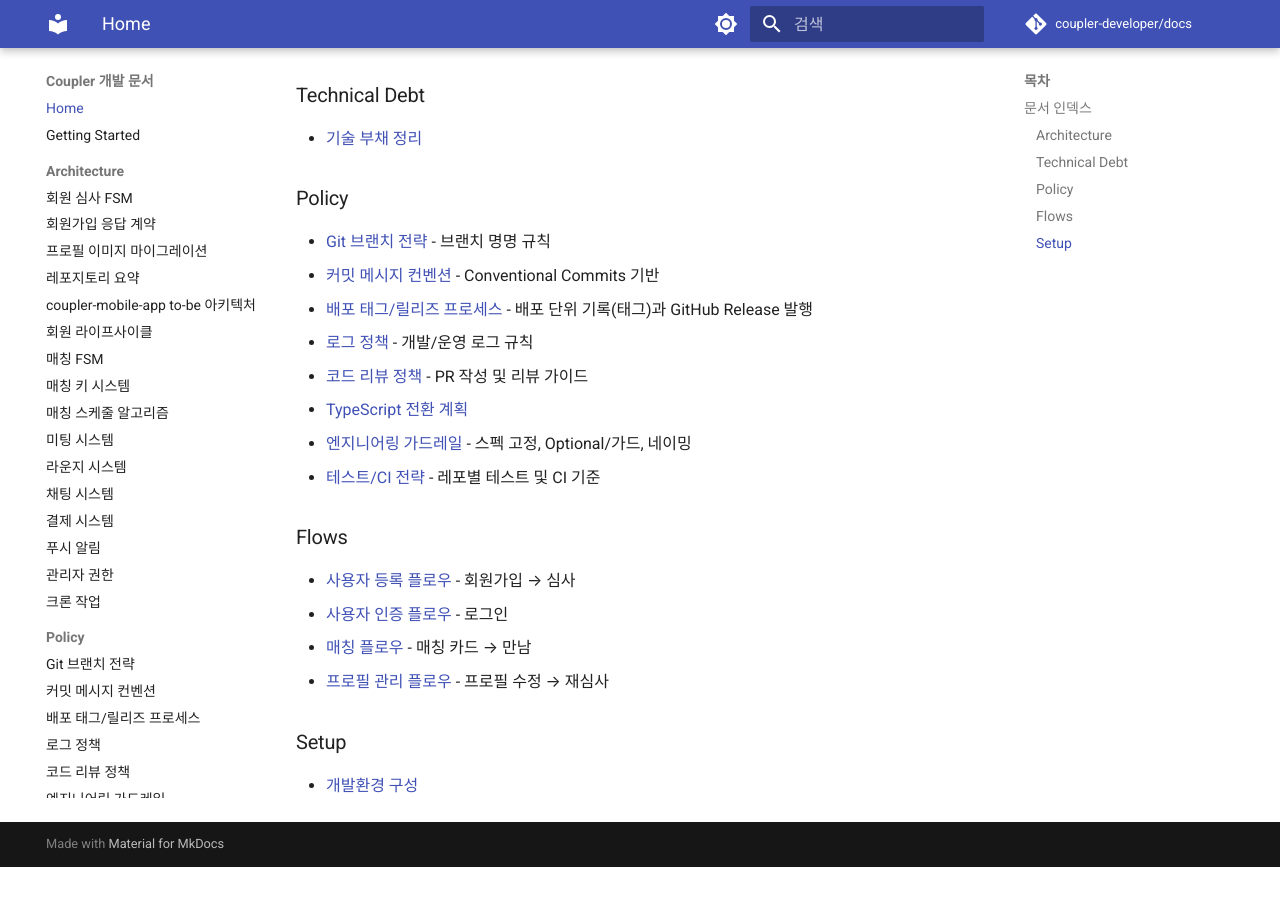
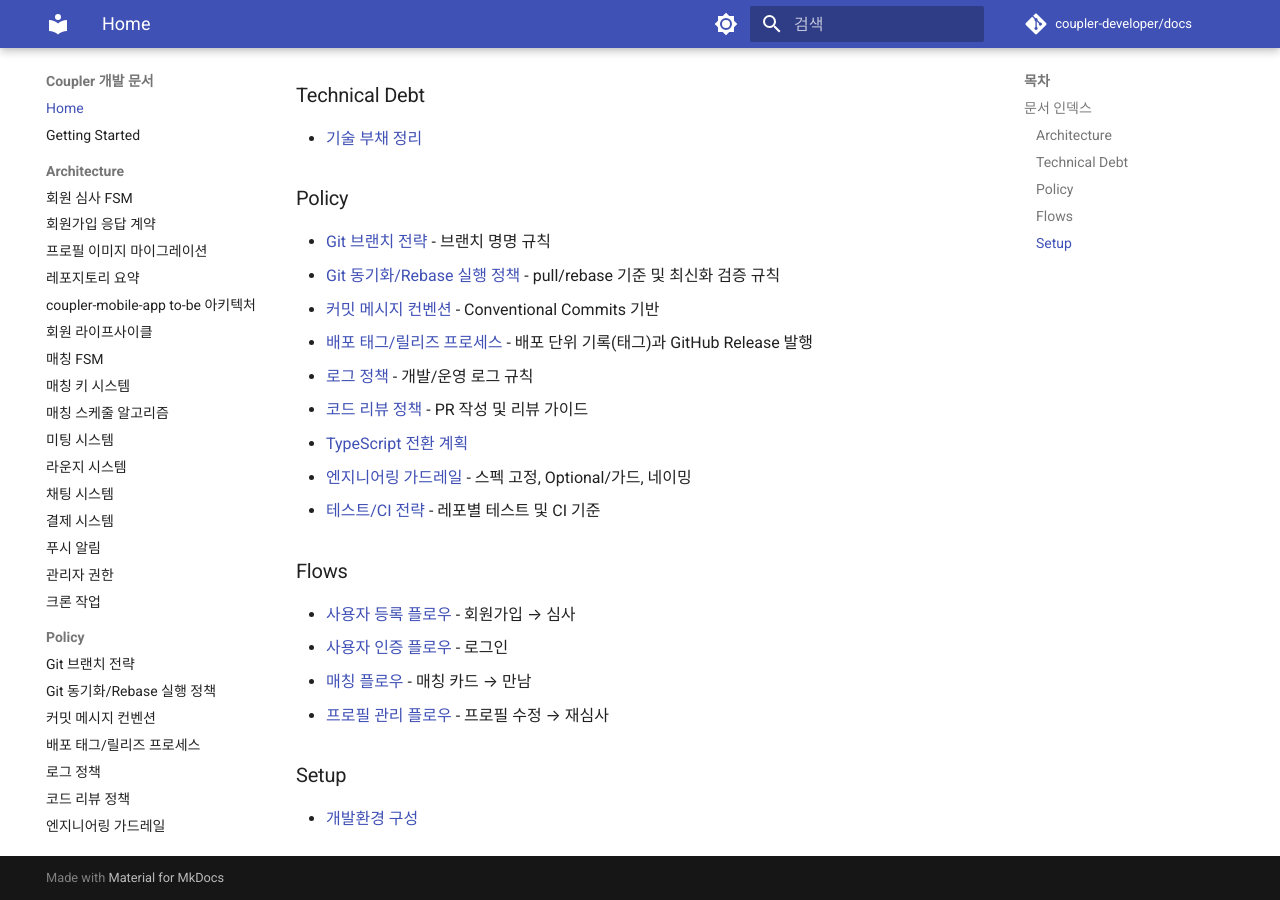
Before and after one commit to coupler-developer/docs, an MkDocs documentation site: the page built from content/AGENTS.md, in a window 1280 px wide and 900 px high, scrolled down 1051 px. Built offline with MkDocs 1.6.1 and Material for MkDocs 9.7.7, drawn with Linux system fonts in a browser that asks for light colours; comment, search, counter and statistics services are not loaded; before the commit the page ends 1918 px from its top, so only the background shows below that.

Commit message:
docs: 동기화/Rebase 정책 링크를 인덱스와 내비게이션에 반영
Changes:
- AGENTS Policy 섹션에 git-sync-rebase-policy 링크 추가
- Git 브랜치 전략 문서의 관련 문서에 링크 추가
- mkdocs nav Policy 메뉴에 문서 항목 추가

Tests:
- not run: 문서 변경

```diff
--- a/content/AGENTS.md
+++ b/content/AGENTS.md
@@ -36,6 +36,7 @@
 ### Policy
 
 - [Git 브랜치 전략](policy/git-branch-strategy.md) - 브랜치 명명 규칙
+- [Git 동기화/Rebase 실행 정책](policy/git-sync-rebase-policy.md) - pull/rebase 기준 및 최신화 검증 규칙
 - [커밋 메시지 컨벤션](policy/commit-convention.md) - Conventional Commits 기반
 - [배포 태그/릴리즈 프로세스](policy/release-process.md) - 배포 단위 기록(태그)과 GitHub Release 발행
 - [로그 정책](policy/log-policy.md) - 개발/운영 로그 규칙
--- a/mkdocs.yml
+++ b/mkdocs.yml
@@ -73,6 +73,7 @@ nav:
       - 크론 작업: architecture/cron-jobs.md
   - Policy:
       - Git 브랜치 전략: policy/git-branch-strategy.md
+      - Git 동기화/Rebase 실행 정책: policy/git-sync-rebase-policy.md
       - 커밋 메시지 컨벤션: policy/commit-convention.md
       - 배포 태그/릴리즈 프로세스: policy/release-process.md
       - 로그 정책: policy/log-policy.md
```
Also changed, not shown: content/policy/git-branch-strategy.md (+1 -0 lines).
